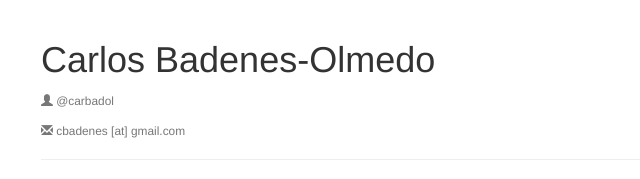
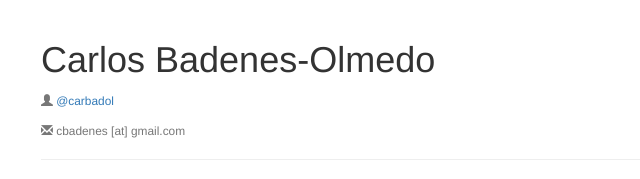
Before and after one commit to cbadenes/cbadenes.github.io, a plain HTML site: page index.html in a window 1280 px wide. Shown: the top 179 px of the page, 29-669 px from the left. Drawn offline with nearby package versions, Linux system fonts and the light colour scheme; a web font is replaced by a local one.

```diff
--- a/index.html
+++ b/index.html
@@ -170,7 +170,7 @@ padding-left:90px;
 	<div class="container">
     <div class="page-header">
         <h1 id="timeline">Carlos Badenes-Olmedo</h1>
-		<p><small class="text-muted"><i class="glyphicon glyphicon-user"></i> @carbadol</small></p>
+		<p><small class="text-muted"><i class="glyphicon glyphicon-user"></i> <a target="_blank" href="https://twitter.com/carbadol">@carbadol</a></small></p>
 		<p><small class="text-muted"><i class="glyphicon glyphicon-envelope"></i> cbadenes [at] gmail.com</small></p>
     </div>
     <ul class="timeline">
```
